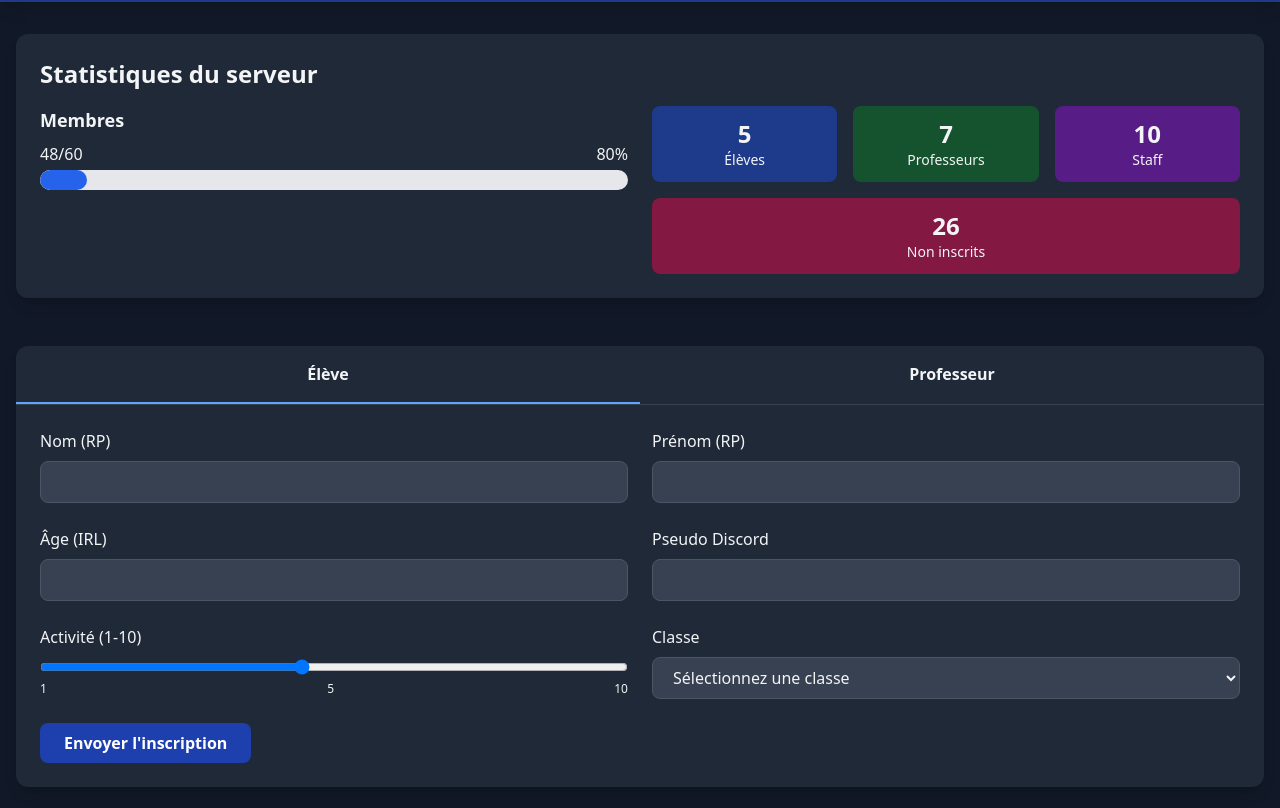
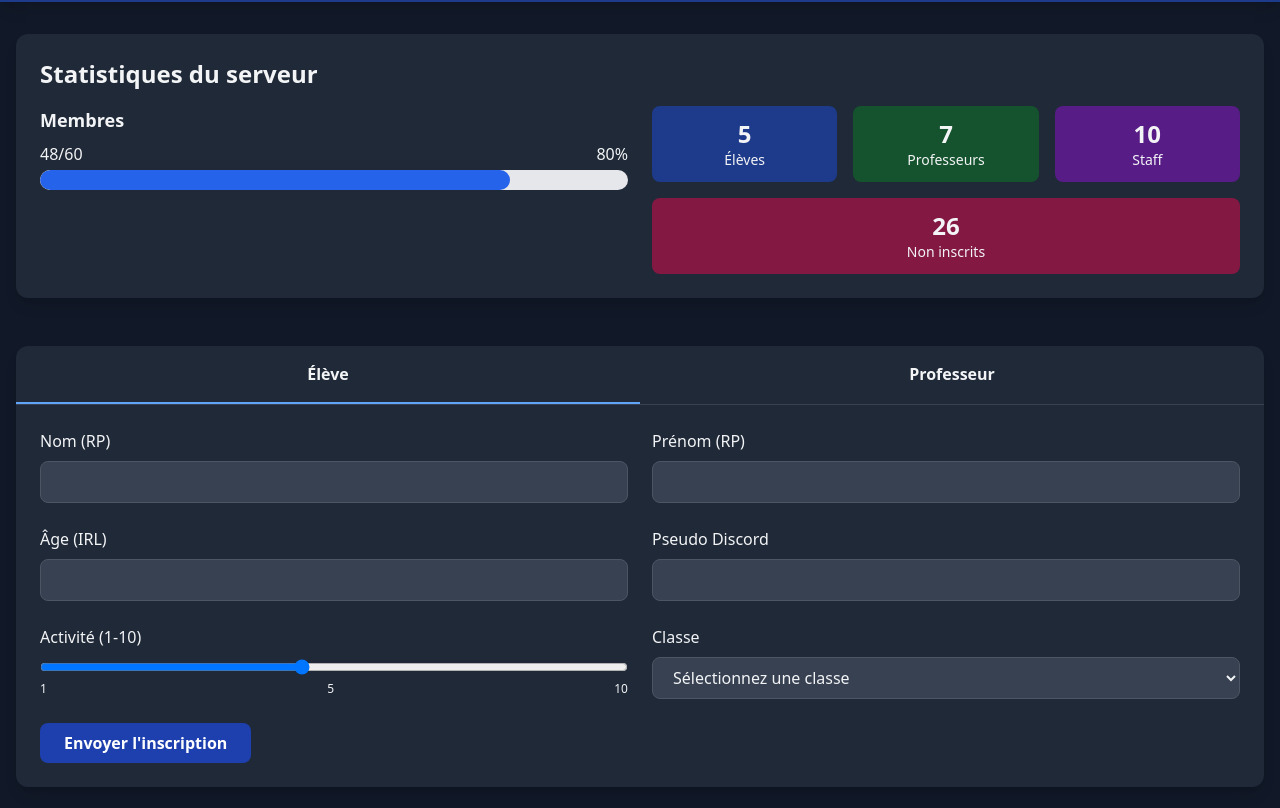
Before and after one commit to nicoroc176/ShareItAll, a plain HTML site: page index.html in a window 1280 px wide. Shown: the part 86-894 px from the top of the page. Drawn offline with nearby package versions, Linux system fonts and the light colour scheme.

Commit message:
Update index.html

```diff
--- a/index.html
+++ b/index.html
@@ -98,7 +98,7 @@
                                     <span>80%</span>
                                 </div>
                                 <div class="progress-bar">
-                                    <div class="progress-fill bg-blue-600" style="width: 8%"></div>
+                                    <div class="progress-fill bg-blue-600" style="width: 80%"></div>
                                 </div>
                             </div>
                         </div>
```
